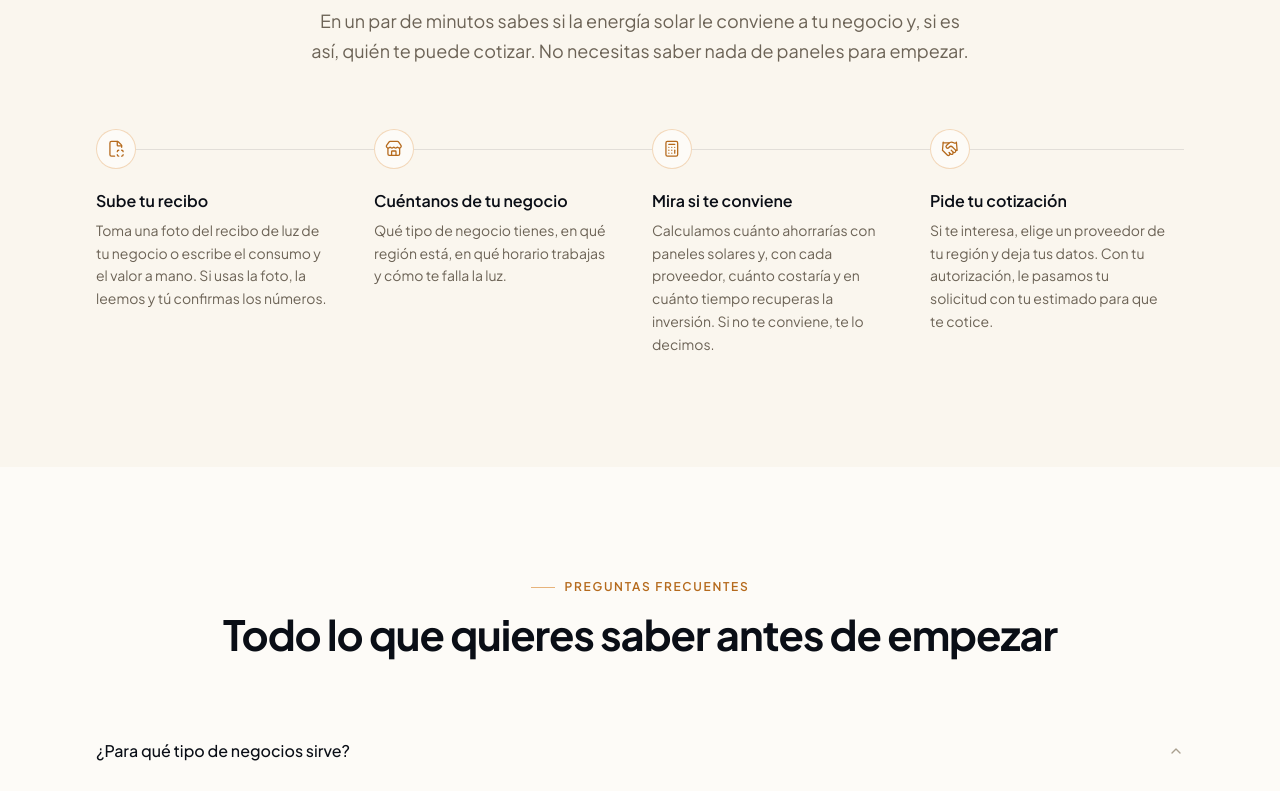
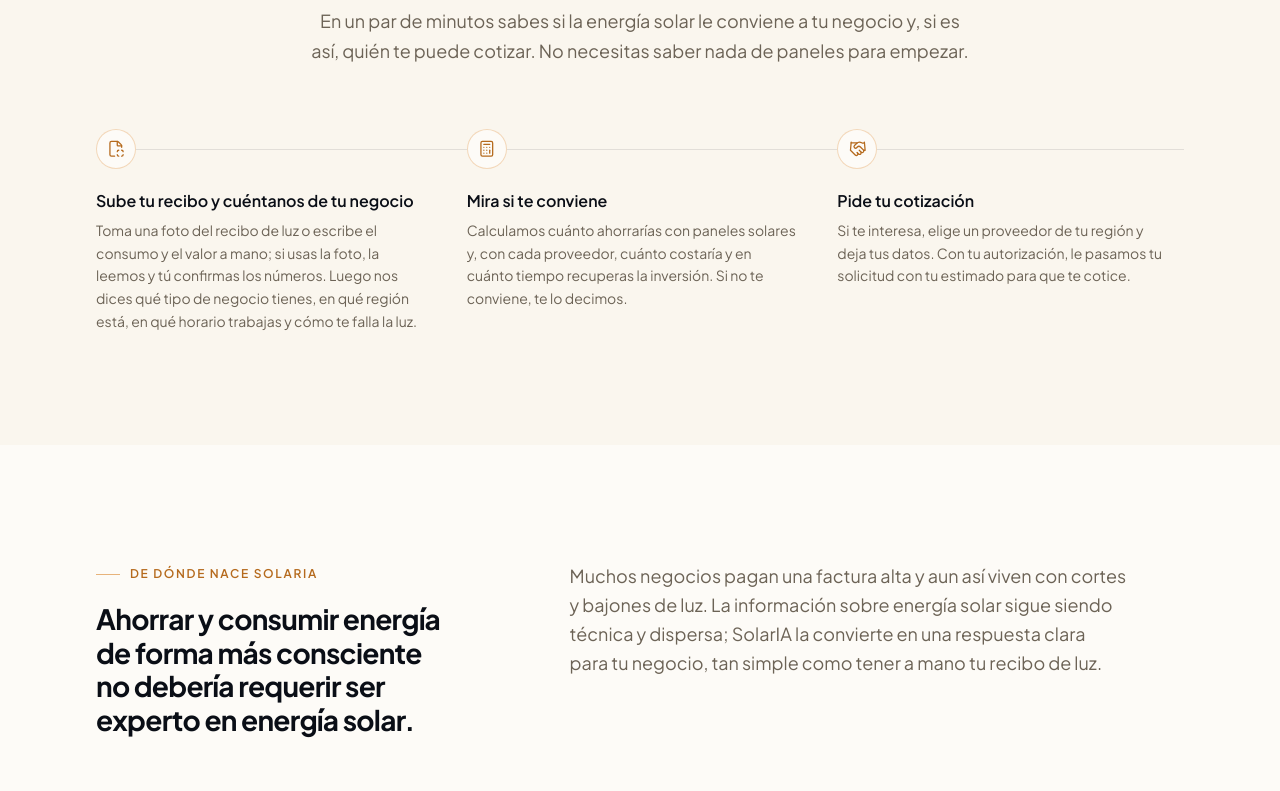
Before and after one commit to juanmoreno2211/solaria, a Next.js app: page / in a window 1280 px wide. Shown: the part 1940-2731 px from the top of the page. Built offline with nearby package versions, Linux system fonts and the light colour scheme; no server answers.

Commit message:
mini cambios

```diff
--- a/src/app/page.tsx
+++ b/src/app/page.tsx
@@ -3,6 +3,8 @@ import { Footer } from "@/components/layout/Footer";
 import { Hero } from "@/components/landing/Hero";
 import { HowItWorks } from "@/components/landing/HowItWorks";
 import { CalculatorSection } from "@/components/landing/calculator/CalculatorSection";
+import { Mission } from "@/components/landing/Mission";
+import { ProblemSolution } from "@/components/landing/ProblemSolution";
 import { FAQ } from "@/components/landing/FAQ";
 import { CTA } from "@/components/landing/CTA";
 
@@ -17,6 +19,8 @@ export default function Home() {
         <Hero />
         <CalculatorSection fotoDisponible={fotoDisponible} />
         <HowItWorks fotoDisponible={fotoDisponible} />
+        <Mission />
+        <ProblemSolution />
         <FAQ />
         <CTA />
       </main>
--- a/src/components/landing/HowItWorks.tsx
+++ b/src/components/landing/HowItWorks.tsx
@@ -1,29 +1,23 @@
-import { Calculator, FileScan, Handshake, Store } from "lucide-react";
+import { Calculator, FileScan, Handshake } from "lucide-react";
 import { Container } from "@/components/ui/Container";
 import { SectionHeading } from "@/components/ui/SectionHeading";
 import { Reveal } from "@/components/ui/Reveal";
 
 const PASO_RECIBO_FOTO = {
   icon: FileScan,
-  title: "Sube tu recibo",
+  title: "Sube tu recibo y cuéntanos de tu negocio",
   description:
-    "Toma una foto del recibo de luz de tu negocio o escribe el consumo y el valor a mano. Si usas la foto, la leemos y tú confirmas los números.",
+    "Toma una foto del recibo de luz o escribe el consumo y el valor a mano; si usas la foto, la leemos y tú confirmas los números. Luego nos dices qué tipo de negocio tienes, en qué región está, en qué horario trabajas y cómo te falla la luz.",
 };
 
 const PASO_RECIBO_MANUAL = {
   icon: FileScan,
-  title: "Escribe tu recibo",
+  title: "Escribe tu recibo y cuéntanos de tu negocio",
   description:
-    "Escribe el consumo y el valor del recibo de luz de tu negocio. Con uno de los dos basta.",
+    "Escribe el consumo o el valor del recibo de luz; con uno de los dos basta. Luego nos dices qué tipo de negocio tienes, en qué región está, en qué horario trabajas y cómo te falla la luz.",
 };
 
 const PASOS = [
-  {
-    icon: Store,
-    title: "Cuéntanos de tu negocio",
-    description:
-      "Qué tipo de negocio tienes, en qué región está, en qué horario trabajas y cómo te falla la luz.",
-  },
   {
     icon: Calculator,
     title: "Mira si te conviene",
@@ -52,7 +46,7 @@ export function HowItWorks({ fotoDisponible }: { fotoDisponible: boolean }) {
           />
         </Reveal>
 
-        <div className="relative mt-16 grid gap-10 sm:grid-cols-4 sm:gap-6">
+        <div className="relative mt-16 grid gap-10 sm:grid-cols-3 sm:gap-6">
           <div
             aria-hidden
             className="absolute left-5 top-5 bottom-5 w-px bg-ink-950/10 sm:bottom-auto sm:left-0 sm:right-0 sm:h-px sm:w-auto"
```
